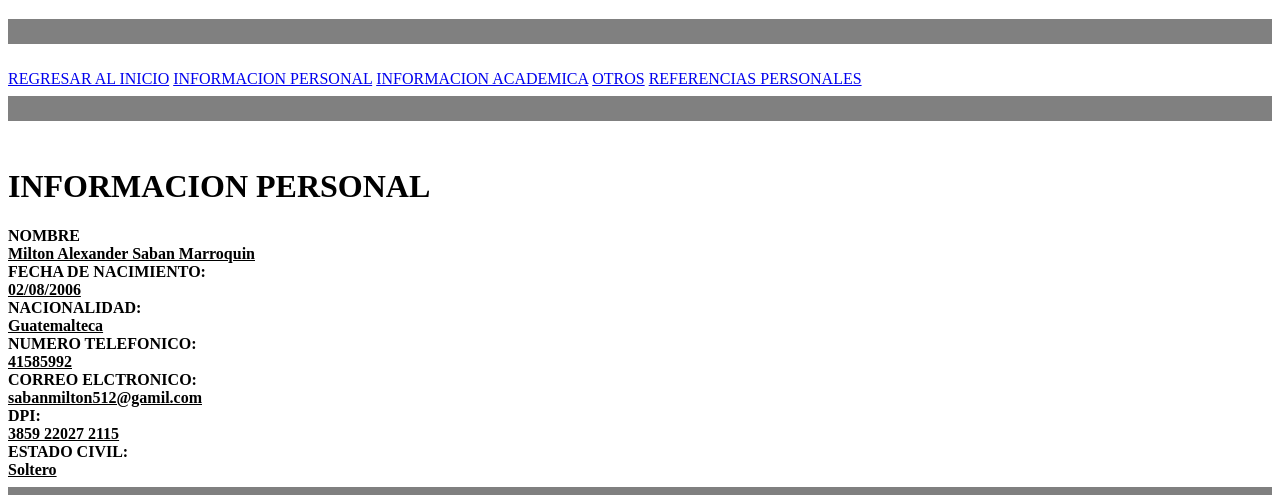
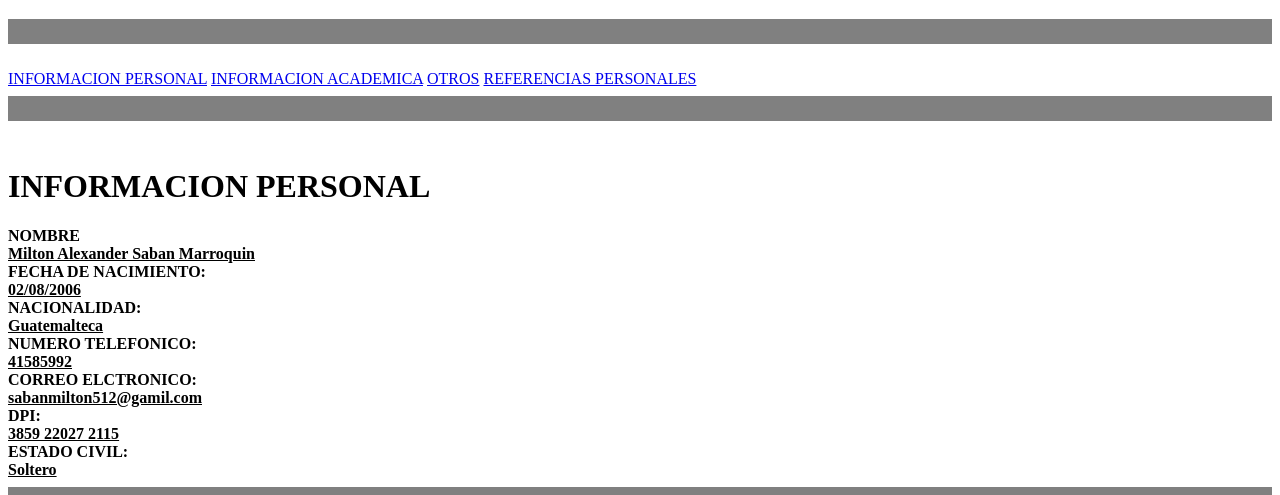
Before and after one commit to miltonsban/miltonlinkuno, a plain HTML site: page index.html in a window 1280 px wide. Shown: the part 305-800 px from the top of the page. Drawn offline with Linux system fonts and the light colour scheme.

Commit message:
Update index.html

```diff
--- a/index.html
+++ b/index.html
@@ -13,7 +13,6 @@ hoja de vida
 <h1 >Milton Saban</h1>
 </div>
 <hr size="25" noshade><br>
-<a href="#menu">REGRESAR AL INICIO</a>
 <a href="#infoper">INFORMACION PERSONAL</a>
 <a href="#infoe">INFORMACION ACADEMICA</a>
 <a href="#o">OTROS</a>
```
